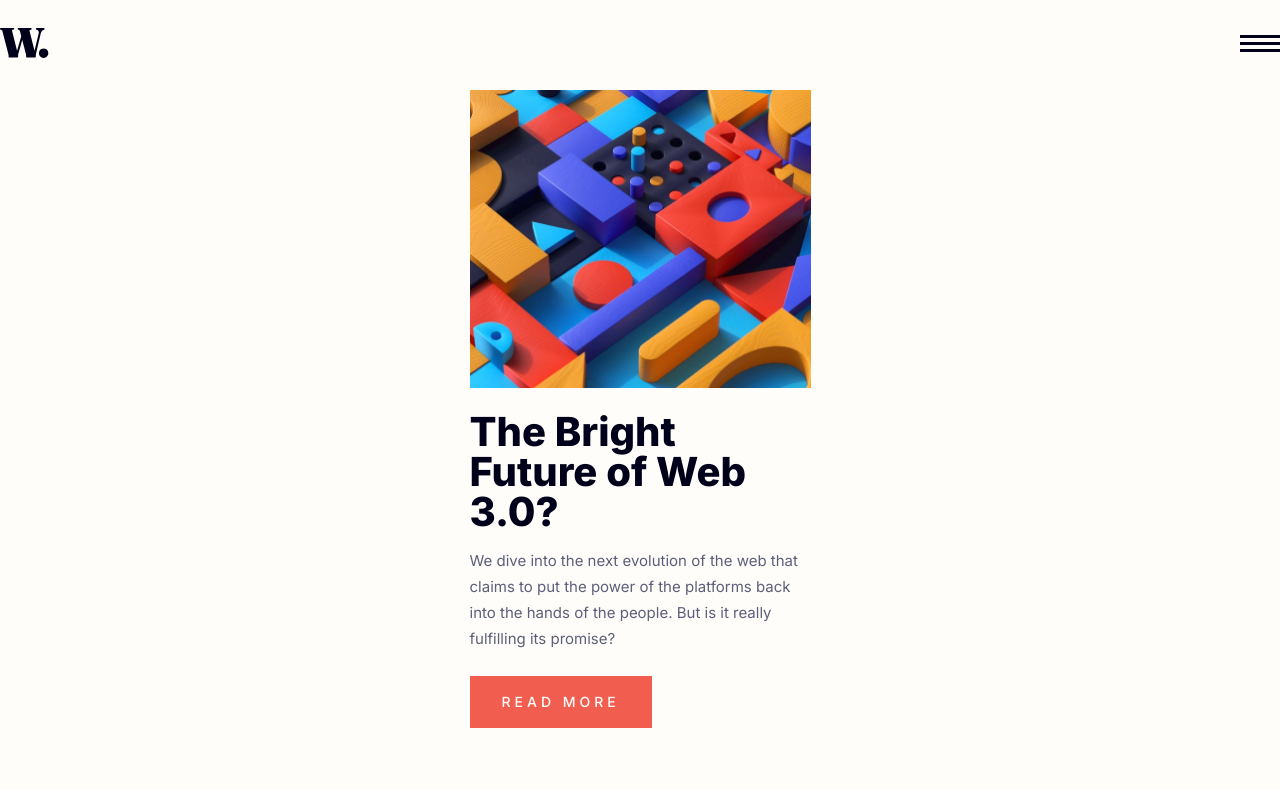
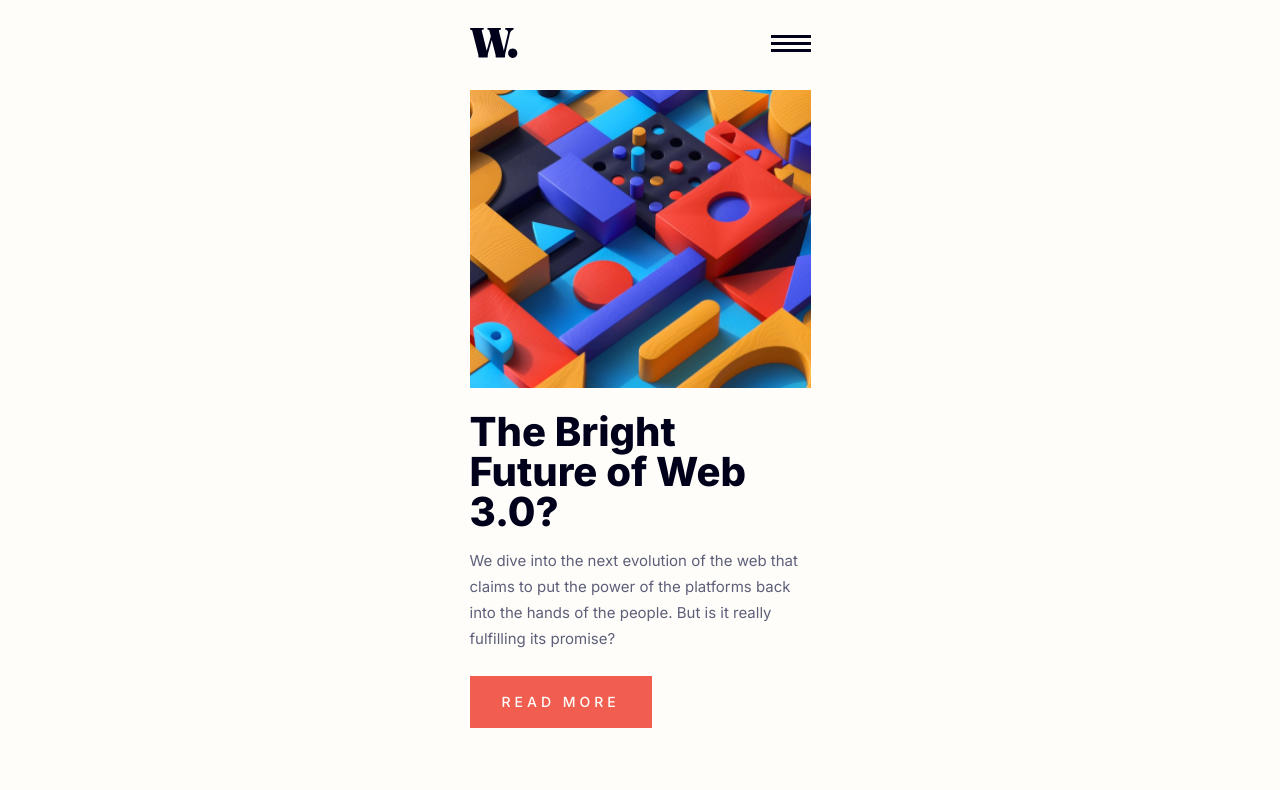
Before and after one commit to chungvuiloong/news-landing-page, a Next.js app: page / in a window 1280 px wide. Shown: the top 790 px of the page. Built offline with nearby package versions, Linux system fonts and the light colour scheme.

Commit message:
Changed section to vac tag.

```diff
--- a/src/components/Nav.tsx
+++ b/src/components/Nav.tsx
@@ -10,15 +10,18 @@ const Nav = () => {
     const [modal, setModal] = useState(false)
 
     return (
-        <section>
+        <nav>
             {
                 modal ?
-                    <div className='-pl-[17px] w-screen min-h-screen fixed bg-Soft-red' onClick={()=> setModal(!modal)}>
-                        Open
+                    <div className='-pl-[17px] w-screen min-h-screen fixed flex' onClick={()=> setModal(!modal)}>
+                        <div className='basis-[32%] bg-Very-dark-blue bg-opacity-60'>{" "}</div>
+                        <div className='basis-[68%] bg-Off-white'>
+                            Test
+                        </div>
                     </div>
                 :  <></>
             }
-            <nav className='2xl:pt-[90px] pt-7 2xl:pb-7 pb-0 flex justify-between'>
+            <div className='2xl:pt-[90px] pt-7 2xl:pb-7 pb-0 flex justify-between container mx-auto'>
                 <div>
                     <Image src={Logo} alt='Website logo' className='2xl:h-[40px] h-[30px] w-auto '/>
                 </div>
@@ -46,11 +49,8 @@ const Nav = () => {
                         )
                     }
                 </ul>
-            </nav>
-
-
-        </section>
-
+            </div>
+        </nav>
     );
 };
 
```
